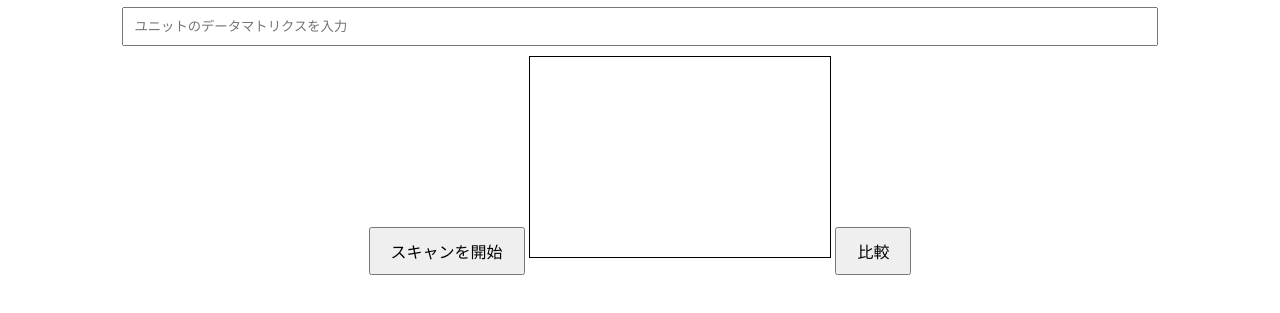
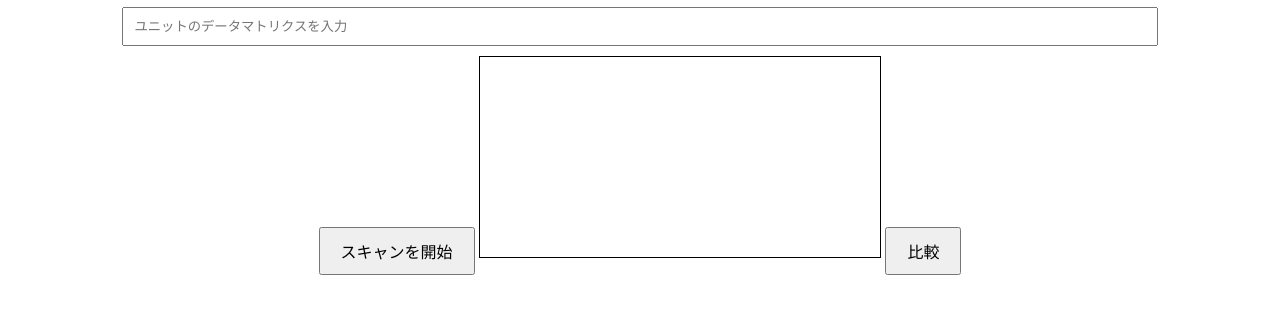
Before and after one commit to 4483-uni/barcode-comparison-pwa, a plain HTML site: page index.html in a window 1280 px wide. Shown: the part 159-472 px from the top of the page. Drawn offline with Linux system fonts and the light colour scheme.

Commit message:
Update index.html
読み取りエリアを調整する

```diff
--- a/index.html
+++ b/index.html
@@ -7,6 +7,16 @@
     <link rel="stylesheet" href="style.css">
     <!-- ZXingライブラリの読み込み -->
     <script src="https://unpkg.com/@zxing/library@latest"></script>
+
+    <!-- ビデオ要素のスタイルを追加 -->
+    <style>
+        #video {
+            border: 1px solid black;
+            width: 100%;
+            max-width: 400px;
+            height: auto;
+        }
+    </style>
 </head>
 <body>
     <h1>データマトリクス比較</h1>
@@ -19,7 +29,7 @@
     <button id="start-scan">スキャンを開始</button>
 
     <!-- カメラの映像を表示するためのビデオ要素 -->
-    <video id="video" width="300" height="200" style="border: 1px solid black;"></video>
+    <video id="video"></video>
 
     <!-- 比較ボタン -->
     <button id="compare">比較</button>
```
